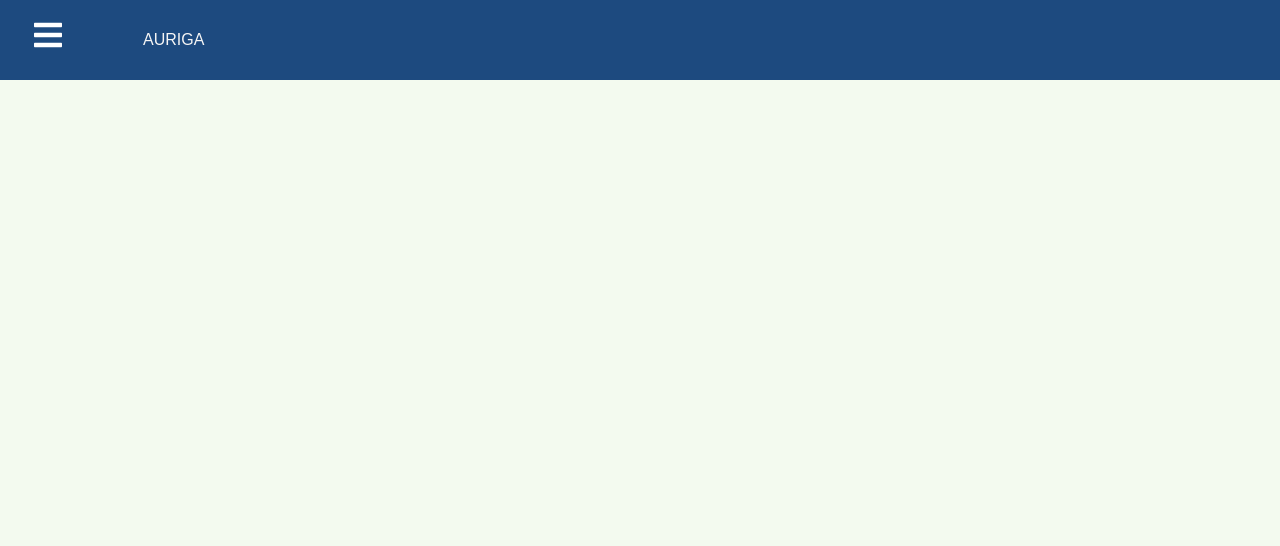
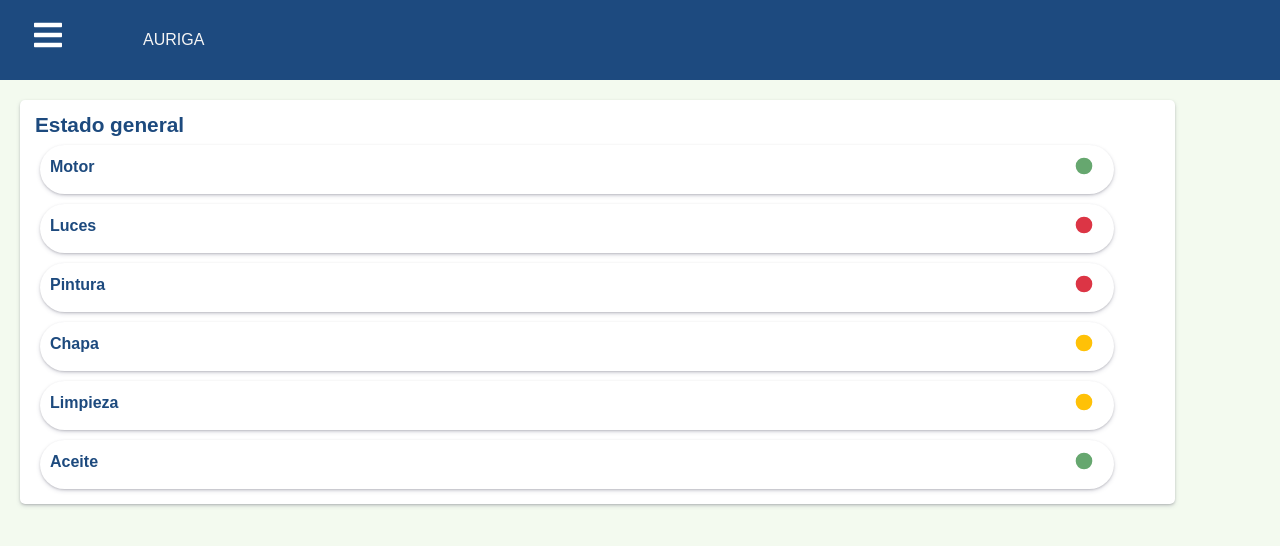
Before and after one commit to Vir89/Auriga, a React (Create React App) app in the folder client/: page /area-coches in a window 1280 px wide. Shown: the top 546 px of the page. Built offline with nearby package versions, Linux system fonts and the light colour scheme.

Commit message:
added car page

```diff
--- a/client/src/App.js
+++ b/client/src/App.js
@@ -3,7 +3,8 @@ import Navbar from './components/organisms/nav/Navbar';
 import { BrowserRouter as Router, Switch, Route} from 'react-router-dom'
 import { Home } from './components/pages/Home';
 import {Alta} from './components/pages/Alta';
-import { Personal } from './components/pages/Personal';
+import { Profile } from './components/pages/Profile';
+import { Car } from './components/pages/Car';
 
 
 
@@ -21,10 +22,10 @@ const App = () => {
             <Route path='/registro' component={Alta}/>
           </Switch>
           <Switch>
-            <Route path='/area-coches' />
+            <Route path='/area-coches' component={Car}/>
           </Switch>
           <Switch>
-            <Route path='/area-personal' component={Personal}/>
+            <Route path='/area-personal' component={Profile}/>
           </Switch>
           <Switch>
             <Route path='/mensajes' />
--- a/client/src/components/atoms/DivAlertInfo.js
+++ /dev/null
@@ -1,9 +0,0 @@
-
-import styled from "styled-components";
-
-export const DivAlertInfo = styled.div `
-    padding: 30px;
-	position: relative;
-	width: 100%;
-
-`
--- a/client/src/components/atoms/SpanContainer.js
+++ /dev/null
@@ -1,22 +0,0 @@
-
-
-import styled, {css} from "styled-components";
-
-const SpanContainer = styled.div `
-    background-color: #2A265F;
-	color: #fff;
-	padding: 30px;
-	max-width: 250px;
-    background-color:${props => props.theme.colors.primary};
-    ${props=>props.danger && css`
-        background-color:${props => props.theme.colors.lightDanger} !important;
-    `}
-    ${props=>props.warning && css`
-        background-color:${props => props.theme.colors.warning} !important;
-    `}
-    ${props=>props.success && css`
-        background-color:${props => props.theme.colors.success} !important;
-    `}
-`
-
-export default SpanContainer;
--- a/client/src/components/molecules/Alert2.js
+++ b/client/src/components/molecules/Alert2.js
@@ -1,14 +1,11 @@
 import React from 'react'
 import CardAlertContainer from '../atoms/CardAlertContainer'
-import SpanContainer from '../atoms/SpanContainer'
 import { RiCheckboxBlankCircleFill } from "react-icons/ri";
 import { IoAlertCircleSharp, IoDocumentText } from "react-icons/io5";
 import P from '../atoms/P';
 import { FaWrench } from "react-icons/fa";
 import H3 from '../atoms/H3'
 import Span from '../atoms/Span'
-import { DivAlertInfo } from '../atoms/DivAlertInfo';
-import DivRow from '../atoms/DivRow';
 import Button from '../atoms/Button';
 import DivColumn from '../atoms/DivColumn';
 
@@ -45,6 +42,5 @@ export const Alert2 = ({alert}) => {
 
 
 
-
     )
 }
--- /dev/null
+++ b/client/src/components/molecules/CarStatus.js
@@ -0,0 +1,25 @@
+import React from 'react'
+import { DivAlert } from '../atoms/DivAlert'
+import H3 from '../atoms/H3'
+import { RiCheckboxBlankCircleFill } from "react-icons/ri";
+import Span from '../atoms/Span';
+
+
+const icons={
+    ko: <Span danger><RiCheckboxBlankCircleFill/></Span>,
+    ok:<Span success><RiCheckboxBlankCircleFill/></Span>,
+    warning:<Span warning><RiCheckboxBlankCircleFill/></Span>
+
+}
+
+export const CarStatus = ({status}) => {
+    return (
+        <DivAlert >
+
+            <H3>{status.name}</H3>
+
+            {icons[status.status]}
+
+        </DivAlert>
+    )
+}
--- /dev/null
+++ b/client/src/components/organisms/CarStatusContainer.js
@@ -0,0 +1,18 @@
+import React from 'react'
+import DivColumn from '../atoms/DivColumn'
+import H2 from '../atoms/H2'
+import { CarStatus } from '../molecules/CarStatus'
+import {textData} from '../../data/textData'
+
+export const CarStatusContainer = () => {
+    return (
+        <DivColumn>
+            <H2>Estado general</H2>
+            {textData.CarInfo[0].carStatus.map((status, n)=>
+                <CarStatus
+                key={n}
+                status ={status}/>)}
+
+        </DivColumn>
+    )
+}
--- a/client/src/components/organisms/PersonalBodyContainer.js
+++ b/client/src/components/organisms/ProfileBodyContainer.js
@@ -8,7 +8,7 @@ import H3 from '../atoms/H3'
 import P from '../atoms/P'
 
 
-export const PersonalBodyContainer = () => {
+export const ProfileBodyContainer = () => {
 
 
     return (
--- /dev/null
+++ b/client/src/components/pages/Car.js
@@ -0,0 +1,19 @@
+import React from 'react'
+import MainContainer from '../atoms/MainContainer'
+import PageContainer from '../atoms/PageContainer'
+import { CarStatusContainer } from '../organisms/CarStatusContainer'
+
+
+export const Car = () => {
+    return (
+        <PageContainer>
+            <MainContainer>
+                <CarStatusContainer/>
+
+            </MainContainer>
+
+
+
+        </PageContainer>
+    )
+}
--- a/client/src/components/pages/Personal.js
+++ b/client/src/components/pages/Profile.js
@@ -1,14 +1,14 @@
 import React from 'react'
 import MainContainer from '../atoms/MainContainer'
 import PageContainer from '../atoms/PageContainer'
-import { PersonalBodyContainer } from '../organisms/PersonalBodyContainer'
+import { ProfileBodyContainer } from '../organisms/ProfileBodyContainer'
 
 
-export const Personal = () => {
+export const Profile = () => {
     return (
         <PageContainer>
             <MainContainer>
-                <PersonalBodyContainer/>
+                <ProfileBodyContainer/>
 
             </MainContainer>
 
--- a/client/src/data/textData.js
+++ b/client/src/data/textData.js
@@ -7,6 +7,35 @@ export const textData = {
             totalKm: "09/2017",
             kmYear: "9.852",
             value: "13.423",
+            carStatus:[
+
+                {
+                    name:"Motor",
+                    status:"ok"
+                },
+                {
+                    name:"Luces",
+                    status:"ko"
+                },
+                {
+                    name:"Pintura",
+                    status:"ko"
+                },
+                {
+                    name:"Chapa",
+                    status:"warning"
+                },
+                {
+                    name:"Limpieza",
+                    status:"warning"
+                },
+                {
+                    name:"Aceite",
+                    status:"ok"
+                },
+
+
+            ]
 
         },
 
```
